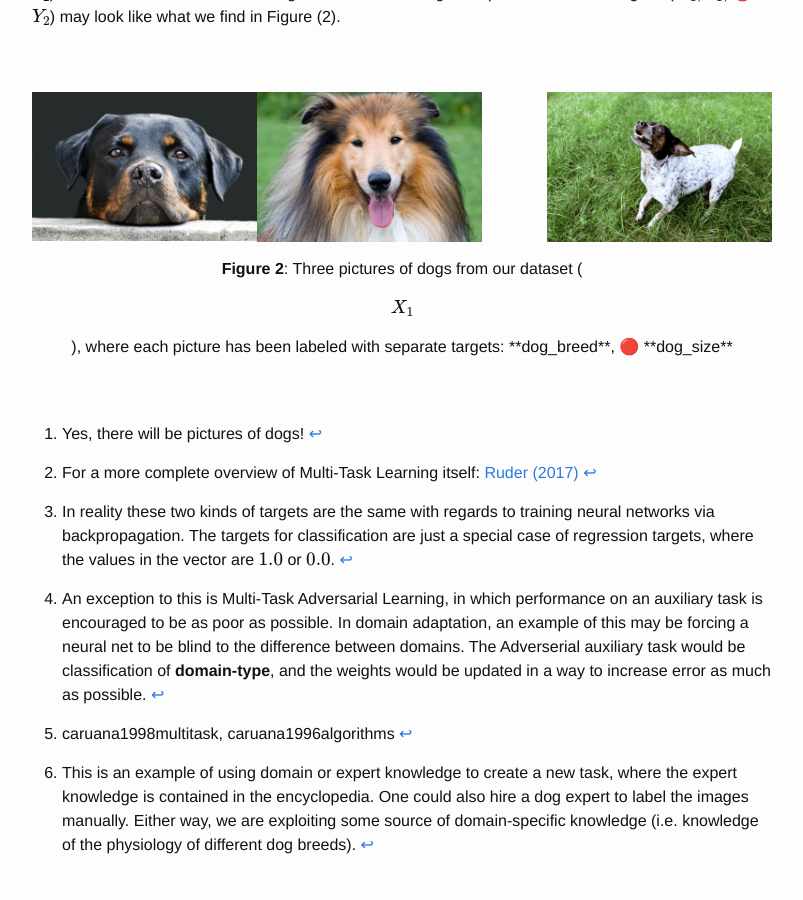
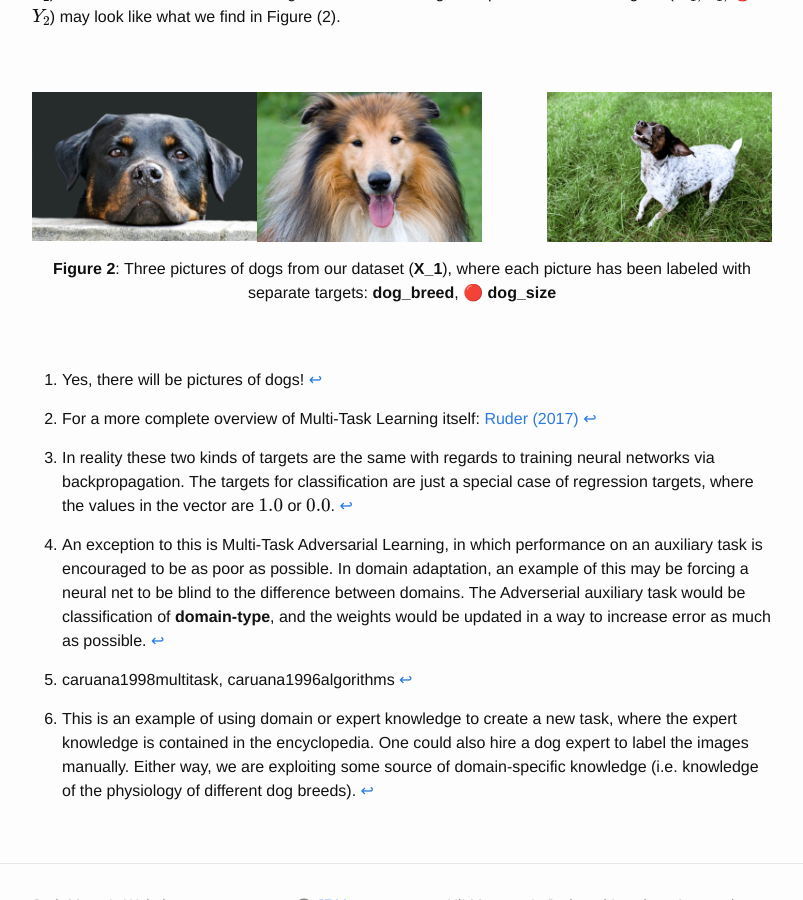
Before and after one commit to JRMeyer/jrmeyer.github.io, a Jekyll site: the page built from _posts/2020-03-21-overview-mtl-in-asr.markdown, in a window 1280 px wide and 900 px high, scrolled down 3447 px. Shown: the whole window, without its empty margins (238-1041 px from the left). Built offline with Jekyll 4.4.1, drawn with Linux system fonts in a browser that asks for light colours; formulas are drawn with MathJax 3; comment, search, counter and statistics services are not loaded.

Commit message:
html title for fig

```diff
--- a/_posts/2020-03-21-overview-mtl-in-asr.markdown
+++ b/_posts/2020-03-21-overview-mtl-in-asr.markdown
@@ -84,5 +84,5 @@ Assuming we don't want to collect more data and we don't want to add a new mappi
 <img src="/misc/figs/rotweiler.jpg" align="left" style="width: 225px;"/>
 <img src="/misc/figs/collie.jpg" align="center" style="width: 225px;"/>
 <img src="/misc/figs/terrier.jpg" align="right" style="width: 225px;"/>
-<center><strong>Figure 2</strong>: Three pictures of dogs from our dataset ($$X_1$$), where each picture has been labeled with separate targets: **dog_breed**, &#x1F534; **dog_size**</center>
+<center><strong>Figure 2</strong>: Three pictures of dogs from our dataset (<strong>X_1</strong>), where each picture has been labeled with separate targets: <strong>dog_breed</strong>, &#x1F534; <strong>dog_size</strong></center>
 <br><br>
```
